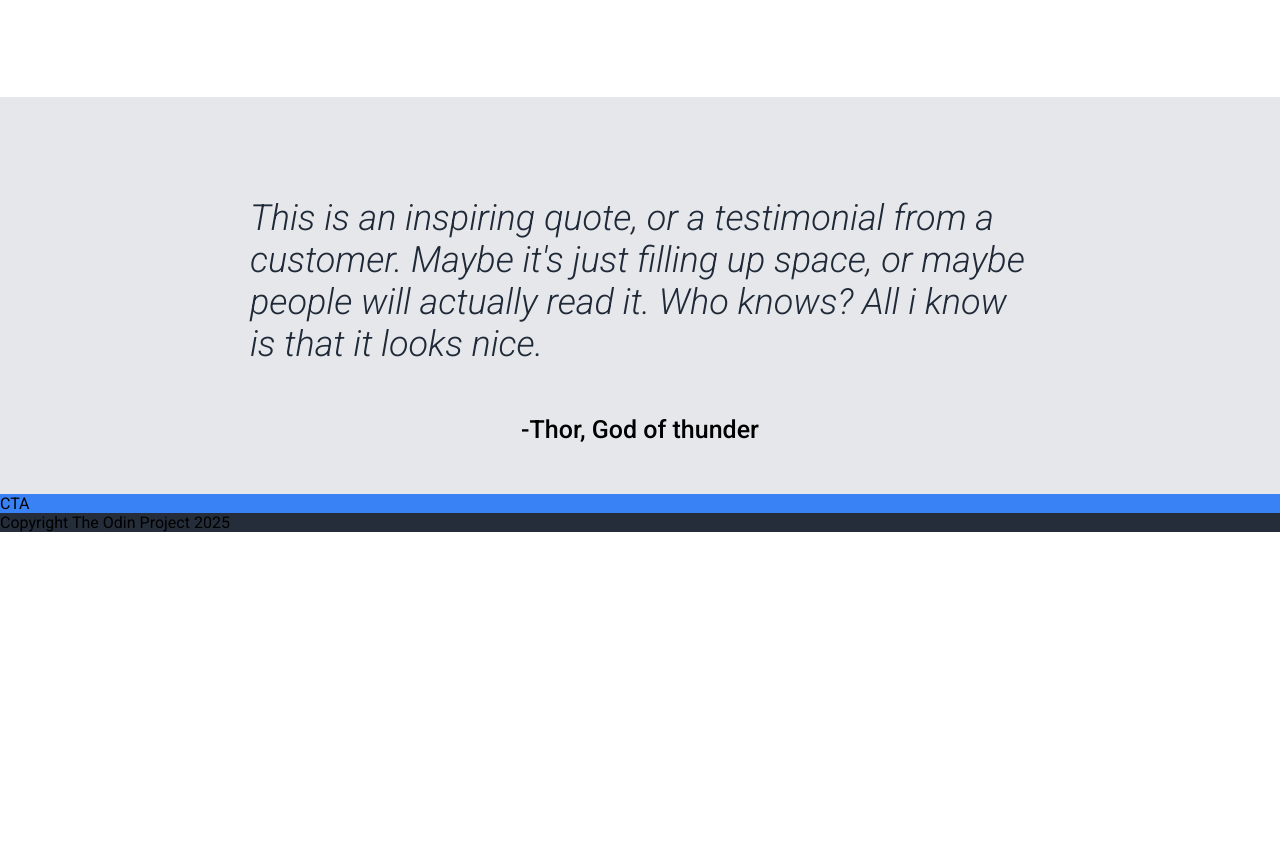
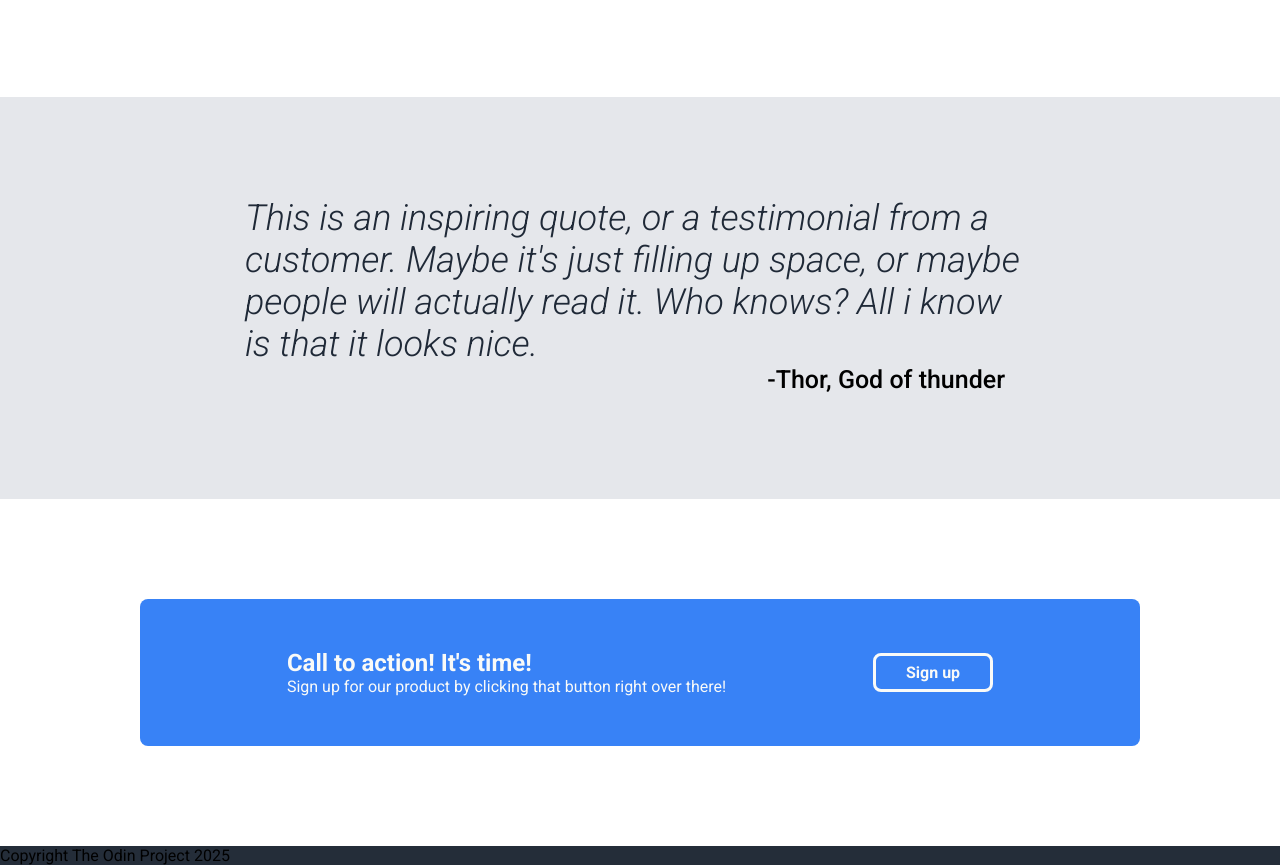
Before and after one commit to Ecliuz/basic-landing-page, a plain HTML site: page index.html in a window 1280 px wide. Shown: the part 931-1796 px from the top of the page. Before the commit the page ends 1463 px from the top, so only its background shows below. Drawn offline with Linux system fonts and the light colour scheme.

Commit message:
Finished the aligment and styling of the quote section and begin to work on the cta section

```diff
--- a/index.html
+++ b/index.html
@@ -66,9 +66,16 @@
             </div>
         </section>
 
-        <section class="cta">
-            <div>
-                <p>CTA</p>
+        <section class="cta-background">
+            <div class="cta-container">
+                <div class="cta-text">
+                    <h2>Call to action! It's time!</h2>
+                    <p>
+                        Sign up for our product by clicking that button
+                        right over there!
+                    </p>
+                </div>
+                <a href="" class="cta-button">Sign up</a>
             </div>
         </section>
     </main>
--- a/style.css
+++ b/style.css
@@ -122,16 +122,14 @@ nav {
     justify-content: center;
     align-items: center;
     gap: 2px;
-    padding: 50px 0px;
+    padding: 100px 0px;
 }
 
 .quote-wrap {
     max-width: 880px;
     display: flex;
     flex-direction: column;
-    justify-content: space-between;
-    align-items: center;
-
+    padding-bottom: 5px;
 }
 
 .quote-wrap p {
@@ -139,19 +137,44 @@ nav {
     font-size: 36px;
     font-weight: 300;
     color: #1F2937;
-    padding: 50px 50px;
+    padding: 0px 45px;
 
 }
 
 .quote-wrap span {
     font-weight: 500;
     font-size: 25px;
-    align-items: flex-end;
+    padding-right: 75px;
+    text-align: right;
 }
 
+.cta-background {
+    padding: 100px 0px;
+    display: flex;
+    justify-content: center;
+}
 
-.cta div {
+.cta-container {
     background-color: #3882F6;
+    display: flex;
+    justify-content: space-evenly;
+    align-items: center;
+    padding: 50px 0px;
+    width: 1000px;
+    border-radius: 0.5rem;
+}
+
+.cta-text {
+    color: #F9FAF8;
+}
+
+.cta-button {
+    text-decoration: none;
+    color: #F9FAF8;
+    font-weight: 700;
+    border: #F9FAF8 solid;
+    border-radius: 0.5rem;
+    padding: 7px 30px;
 }
 
 footer {
```
